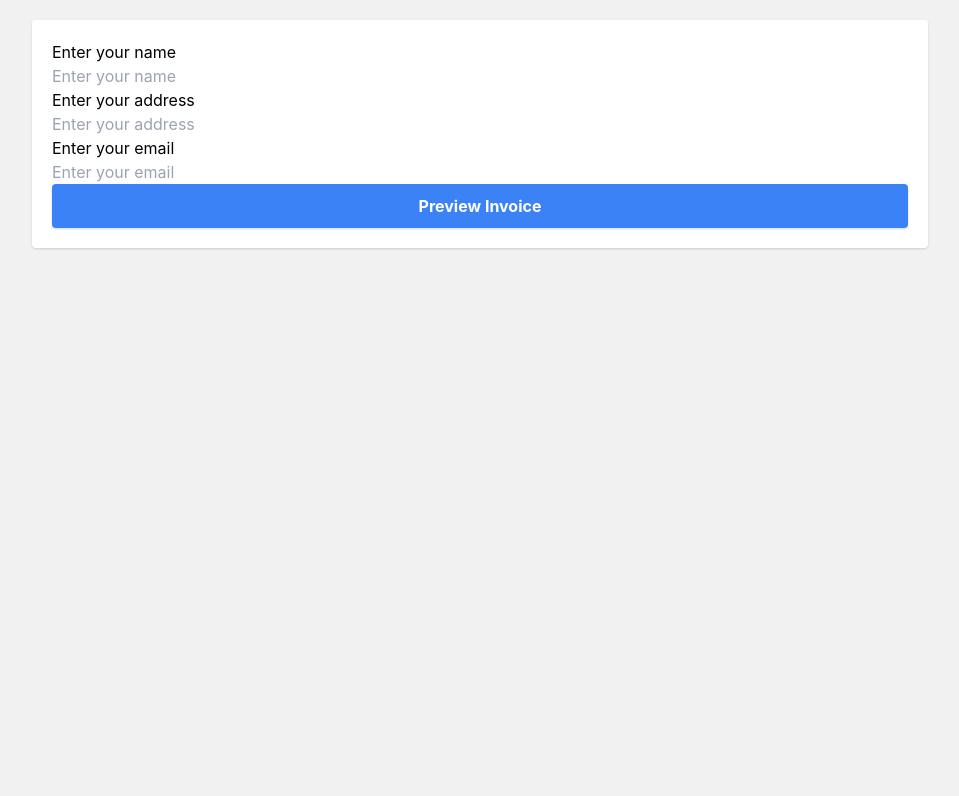
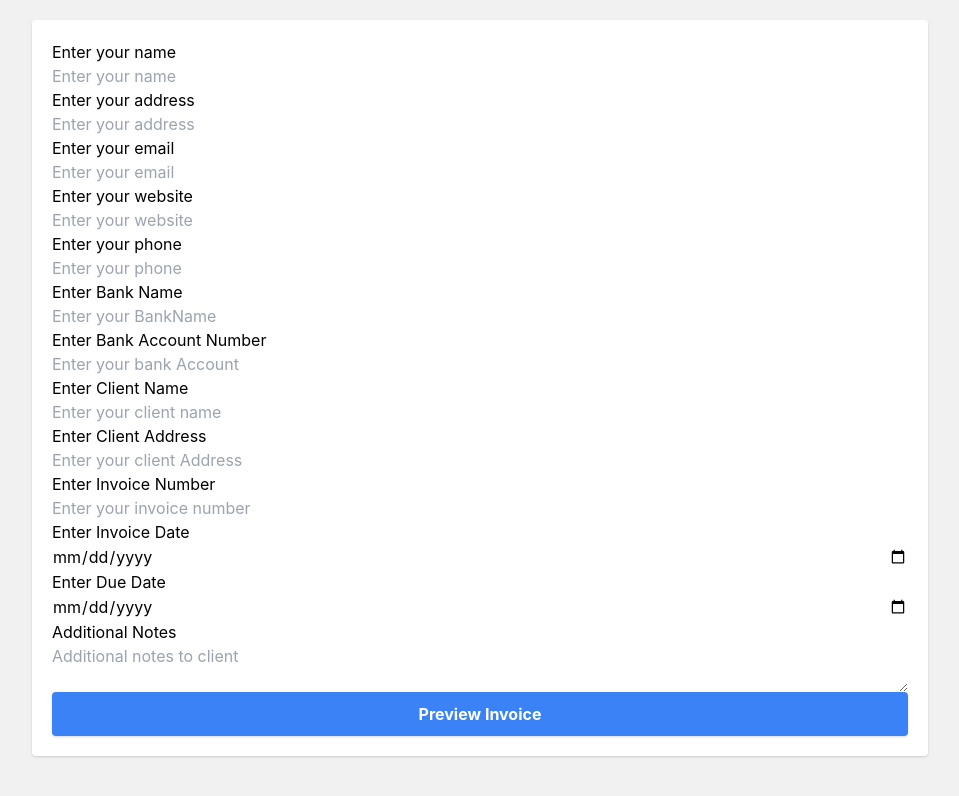
Before and after one commit to bwesterg/invoice_app, a React (Create React App) app: page / in a window 1280 px wide. Shown: the top 796 px of the page, without its empty margins (160-1119 px from the left). Built offline with nearby package versions, Linux system fonts and the light colour scheme.

Commit message:
adds changes

```diff
--- a/src/App.js
+++ b/src/App.js
@@ -18,6 +18,7 @@
   const [bankName, setBankName] = useState("");
   const [bankAccount, setBankAccount] = useState("");
   const [website, setWebsite] = useState("");
+  const [clientName, setClientName] = useState("");
   const [clientAddress, setClientAddress] = useState("");
   const [invoiceNumber, setInvoiceNumber] = useState("");
   const [invoiceDate, setInvoiceDate] = useState("");
@@ -33,15 +34,24 @@
 
   return (
     <>
-      <main className="m-5 p-5 xl:max-w-4xl xl:mx-auto lg:mx-auto bg-white rounded shadow">
+      <main className="m-5 p-5 md:max-w-xl md:mx-auto lg:max-w-2xl xl:max-w-4xl xl:max-w-4xl bg-white rounded shadow">
         {showInvoice ? <div>
           <Header handlePrint={handlePrint} />
-          <MainDetails />
-          <ClientDetails />
-          <Dates />
+          <MainDetails name={name} address={address}/>
+          <ClientDetails clientName={clientName} clientAddress={clientAddress}/>
+          <Dates invoiceNumber={invoiceNumber} invoiceDate={invoiceDate} dueDate={dueDate}/>
           <Table />
-          <Notes />
-          <Footer />
+          <Notes notes={notes} />
+          <Footer
+            name={name}
+            address={address}
+            website={website}
+            email={email}
+            phone={phone}
+            bankAccount={bankAccount}
+            bankName={bankName}
+          />
+
           <button onClick={()=>setShowInvoice(false)} className="mt-5 bg-blue-500 font-bold py-2 px-8 text-white rounded shadow
                 border-2 border-blue-500 hover:bg-transparent hover:text-blue-500 transition-all
                 duration-300">Edit information</button>
@@ -80,7 +90,104 @@
                 value={email}
                 onChange={(e) => setEmail(e.target.value)}
               />
-
+              <label htmlFor="website">Enter your website</label>
+              <input
+                type="url"
+                name="website"
+                id="website"
+                placeholder="Enter your website"
+                autoComplete="off"
+                value={website}
+                onChange={(e) => setWebsite(e.target.value)}
+              />
+              <label htmlFor="phone">Enter your phone</label>
+              <input
+                type="telephone"
+                name="phone"
+                id="phone"
+                placeholder="Enter your phone"
+                autoComplete="off"
+                value={phone}
+                onChange={(e) => setPhone(e.target.value)}
+              />
+              <label htmlFor="bankName">Enter Bank Name</label>
+              <input
+                type="text"
+                name="bankName"
+                id="bankName"
+                placeholder="Enter your BankName"
+                autoComplete="off"
+                value={bankName}
+                onChange={(e) => setBankName(e.target.value)}
+              />
+              <label htmlFor="bankAccount">Enter Bank Account Number</label>
+              <input
+                type="number"
+                name="bankAccount"
+                id="bankAccount"
+                placeholder="Enter your bank Account"
+                autoComplete="off"
+                value={bankAccount}
+                onChange={(e) => setBankAccount(e.target.value)}
+              />
+              <label htmlFor="clientName">Enter Client Name</label>
+              <input
+                type="text"
+                name="clientName"
+                id="clientName"
+                placeholder="Enter your client name"
+                autoComplete="off"
+                value={clientName}
+                onChange={(e) => setClientName(e.target.value)}
+              />
+              <label htmlFor="clientAddress">Enter Client Address</label>
+              <input
+                type="text"
+                name="clientAddress"
+                id="clientAddress"
+                placeholder="Enter your client Address"
+                autoComplete="off"
+                value={clientAddress}
+                onChange={(e) => setClientAddress(e.target.value)}
+              />
+              <label htmlFor="invoiceNumber">Enter Invoice Number</label>
+              <input
+                type="text"
+                name="invoiceNumber"
+                id="invoiceNumber"
+                placeholder="Enter your invoice number"
+                autoComplete="off"
+                value={invoiceNumber}
+                onChange={(e) => setInvoiceNumber(e.target.value)}
+              />
+              <label htmlFor="invoiceDate">Enter Invoice Date</label>
+              <input
+                type="date"
+                name="invoiceDate"
+                id="invoiceDate"
+                placeholder="Enter your invoice Date"
+                autoComplete="off"
+                value={invoiceDate}
+                onChange={(e) => setInvoiceDate(e.target.value)}
+              />
+              <label htmlFor="dueDate">Enter Due Date</label>
+              <input
+                type="date"
+                name="dueDate"
+                id="dueDate"
+                placeholder="Invoice Due Date"
+                autoComplete="off"
+                value={dueDate}
+                onChange={(e) => setDueDate(e.target.value)}
+              />
+              <label htmlFor="notes">Additional Notes</label>
+              <textarea
+                name="notes"
+                id="notes"
+                placeholder="Additional notes to client"
+                value={notes}
+                onChange={(e) => setNotes(e.target.value)}>
+              </textarea>
               <button onClick={()=> setShowInvoice(true)} className="bg-blue-500 font-bold py-2 px-8 text-white rounded shadow
                 border-2 border-blue-500 hover:bg-transparent hover:text-blue-500 transition-all
                 duration-300"
--- a/src/components/ClientDetails.js
+++ b/src/components/ClientDetails.js
@@ -1,11 +1,11 @@
 import React from 'react'
 
-export default function ClientDetails() {
+export default function ClientDetails({clientName, clientAddress}) {
     return (
         <>
             <section className="mt-5">
-                <h2 className="text-xl uppercase">Client's Name</h2>
-                <p>Client's Address</p>
+                <h2 className="text-xl uppercase">{clientName}</h2>
+                <p>{clientAddress}</p>
             </section>
         </>
     )
--- a/src/components/Dates.js
+++ b/src/components/Dates.js
@@ -1,13 +1,17 @@
 import React from 'react'
 
-export default function Dates() {
+export default function Dates({
+    invoiceNumber,
+    invoiceDate,
+    dueDate
+}) {
     return (
         <>
             <article className="my- 5 flex items-end justify-end">
                 <ul>
-                <li><span className="font-bold">Invoice Number:</span>alsdkjfj</li>
-                <li><span className="font-bold">Invoice Date:</span></li>
-                <li><span className="font-bold">Due Date:</span></li>
+                    <li className="py-1"><span className="font-bold">Invoice Number:</span>{invoiceNumber}</li>
+                    <li className="py-1 bg-gray-100"><span className="font-bold">Invoice Date:</span>{invoiceDate}</li>
+                    <li className="py-1"><span className="font-bold">Due Date:</span>{dueDate}</li>
                 </ul>
             </article>
         </>
--- a/src/components/Header.js
+++ b/src/components/Header.js
@@ -11,9 +11,15 @@
             </div>
             <div>
                 <ul className="flex items-center justify-between flex-wrap">
-                <li><button className="btn btn-print" onClick={handlePrint}>Print</button></li>
-                <li><button className="btn btn-download">Download</button></li>
-                <li><button className="btn btn-send">Send</button></li>
+                <li><button className="bg-gray-500 font-bold py-2 px-8 text-white rounded shadow
+                border-2 border-gray-500 hover:bg-transparent hover:text-gray-500 transition-all
+                duration-300" onClick={handlePrint}>Print</button></li>
+                <li className="mx-2"><button className="bg-green-500 font-bold py-2 px-8 text-white rounded shadow
+                border-2 border-green-500 hover:bg-transparent hover:text-green-500 transition-all
+                duration-300">Download</button></li>
+                <li><button className="bg-blue-500 font-bold py-2 px-8 text-white rounded shadow
+                border-2 border-blue-500 hover:bg-transparent hover:text-blue-500 transition-all
+                duration-300">Send</button></li>
                 </ul>
             </div>
             </header>
--- a/src/components/MainDetails.js
+++ b/src/components/MainDetails.js
@@ -1,12 +1,12 @@
 import React from 'react'
 
-export default function MainDetails() {
+export default function MainDetails({name, address}) {
     return (
         <>
             <section className="flex flex-col items-end justify-end">
                 {/* <input type="text" name="text" id="text" placeholder="Enter your name" required /> */}
-                <h2 className="text-xl uppercase">Benton</h2>
-                <p>Your Address</p>
+                <h2 className="font-bold text-xl uppercase md:text-4xl">{name}</h2>
+                <p>{address}</p>
             </section>
         </>
     )
--- a/src/components/Notes.js
+++ b/src/components/Notes.js
@@ -1,13 +1,11 @@
 import React from 'react'
 
-export default function Notes() {
+export default function Notes({notes}) {
     return (
         <>
-            <section className="my-5">
-            {/* Textarea */}
-                <p>Notes to the client...</p>
+            <section className="mb-5">
+                <p className="lg:w-1/2 text-justify">{notes}</p>
             </section>
-            {/* end of notes */}
         </>
     )
 }
--- a/src/index.css
+++ b/src/index.css
@@ -12,3 +12,11 @@
   font-family: source-code-pro, Menlo, Monaco, Consolas, 'Courier New',
     monospace;
 }
+
+.footer li {
+  margin: 0.5rem 0.2rem;
+}
+
+button {
+  user-select: none;
+}
```
Also changed, not shown: src/components/Footer.js (+20 -12 lines).
